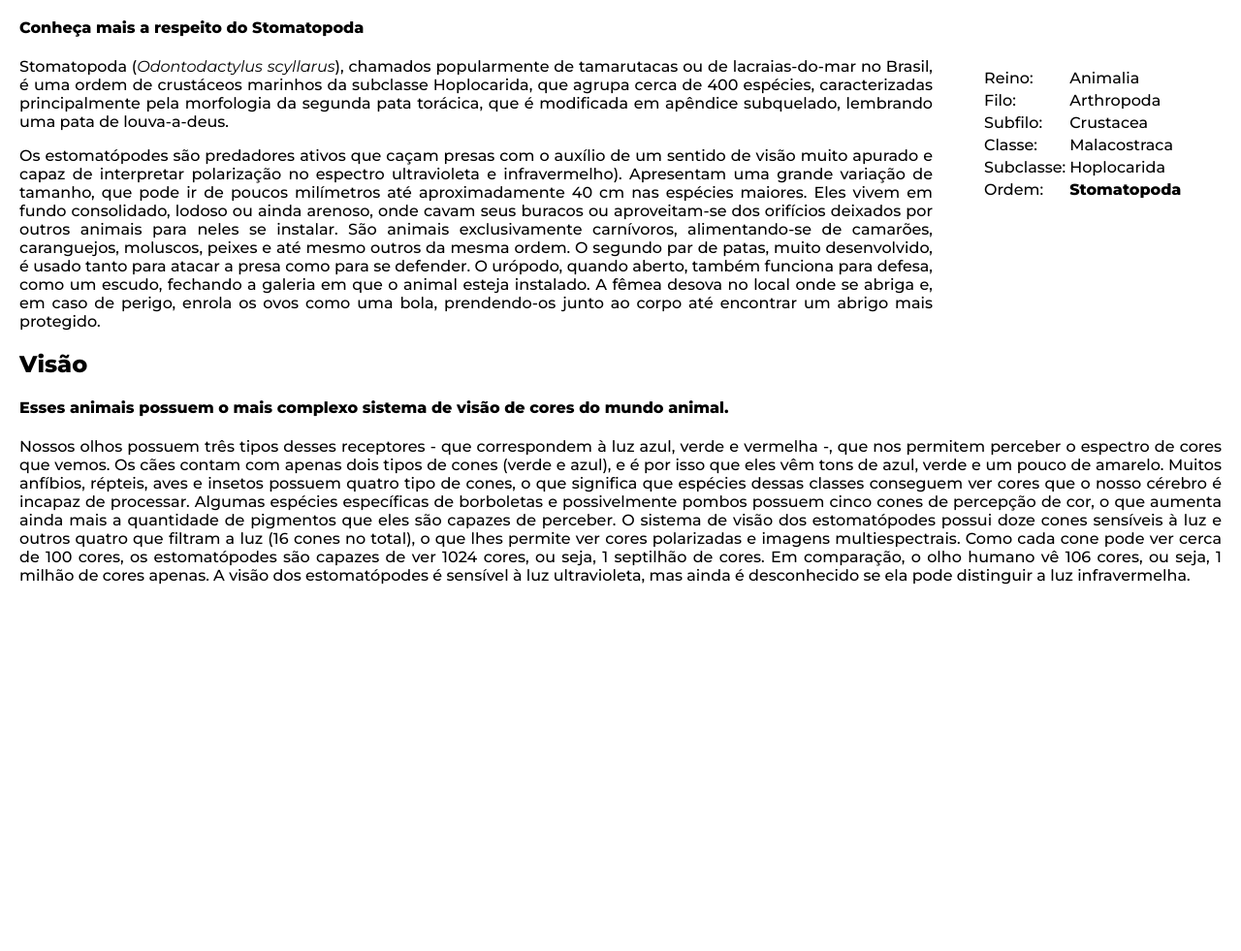
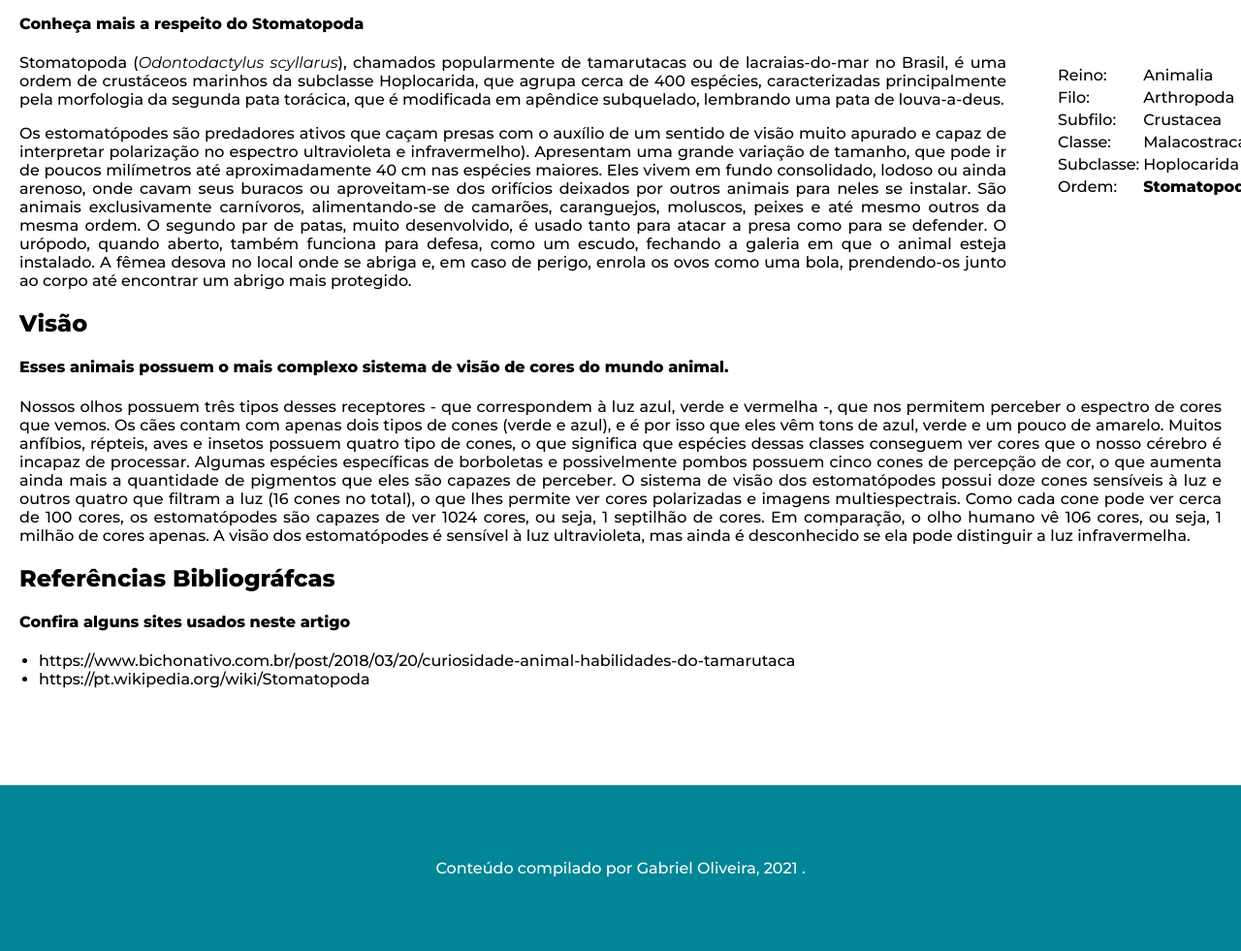
Before and after one commit to gabrielfndz/trybe-repo, a plain HTML site: page exercises/exercises/introducao-a-html-e-css_4/index.html in a window 1280 px wide. Shown: the part 720-1701 px from the top of the page at 97% size. Before the commit the page ends 1339 px from the top, so only its background shows below. Drawn offline with Linux system fonts and the light colour scheme.

Commit message:
Finalização do artigo

```diff
--- a/exercises/exercises/introducao-a-html-e-css_4/index.html
+++ b/exercises/exercises/introducao-a-html-e-css_4/index.html
@@ -13,15 +13,15 @@
 
     <nav class="header-nav">
         <div class="header-content">
-        <a>Página Inicial</a>
+            <a>Contato</a>
             <a>Sobre</a>
-            <a>Contato</a>
+            <a>Página Inicial</a>
         </div>
     </nav>
     <header class="header">
         <div>
-            <h2>Soco a 80km/h:</h2>
-            <h3>Conheça o Stomatopoda</h3>
+            <h2>Soco a 80km/h: Conheça o Stomatopoda</h2>
+
 
         </div>
     </header>
@@ -83,7 +83,21 @@
                 </article>
             </section>
 
+            <section>
+                <h2>Referências Bibliográfcas</h2>
+                <h4>Confira alguns sites usados neste artigo </h4>
+                <ul>
+                    <li>https://www.bichonativo.com.br/post/2018/03/20/curiosidade-animal-habilidades-do-tamarutaca</li>
+                    <li>https://pt.wikipedia.org/wiki/Stomatopoda</li>
+                </ul>
+            </section>
+
         </article>
+        <section class="footer">
+            <footer class="footer-content">
+                <p>Conteúdo compilado por Gabriel Oliveira, 2021 .</p>
+            </footer>
+        </section>
 
     </main>
   </body>
--- a/exercises/exercises/introducao-a-html-e-css_4/styles.css
+++ b/exercises/exercises/introducao-a-html-e-css_4/styles.css
@@ -5,19 +5,21 @@ body {
 
 .header{
     display:block;
+    padding: 4px 0;
     background-color: rgb(0, 225, 255);
+    margin-bottom: 10px;
 }
 
 .header-nav{
    overflow: hidden;
    background-color: rgb(0, 134, 151);
-   margin-bottom: -20px;
+   margin-bottom: 0;
 }
 
 
 .main-content{
     text-align: justify;
-    padding: 0px 20px;
+
 }
 
 .header-nav a{
@@ -31,12 +33,23 @@ body {
     align-content: center;
 }
 
+section p, img, h1, h2, h3, h4, h5, h6{
+    padding: 0 20px;
+}
 
 .aside-content{
     border: #000;
-    width:20%;
+    width:15%;
     margin-top: 100px;
     margin-left: 50px;
     float: right;
     margin-bottom: 100px;
 }
+
+footer {
+    margin-top: 100px;
+    text-align: center;
+    padding: 60px;
+    background-color: rgb(0, 134, 151);
+    color: white;
+  }
```
